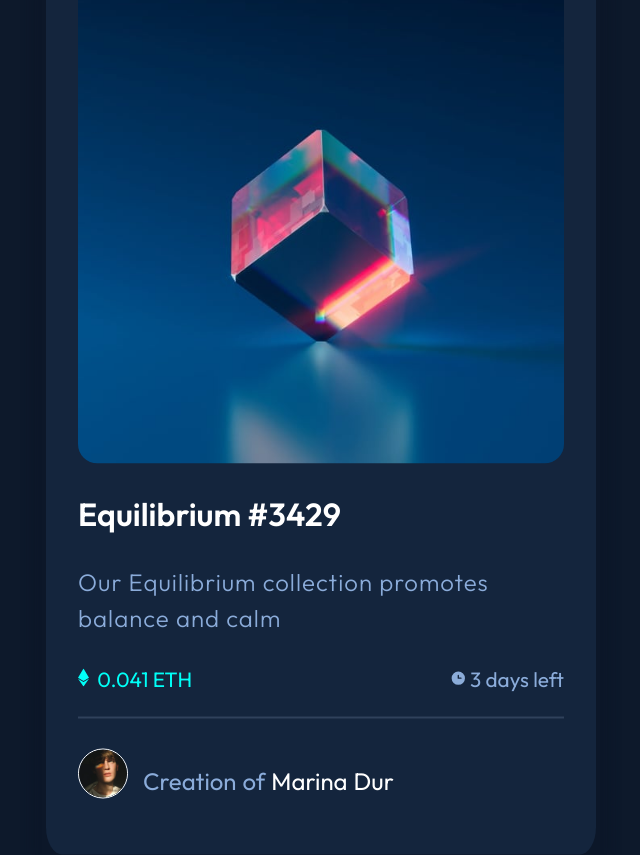
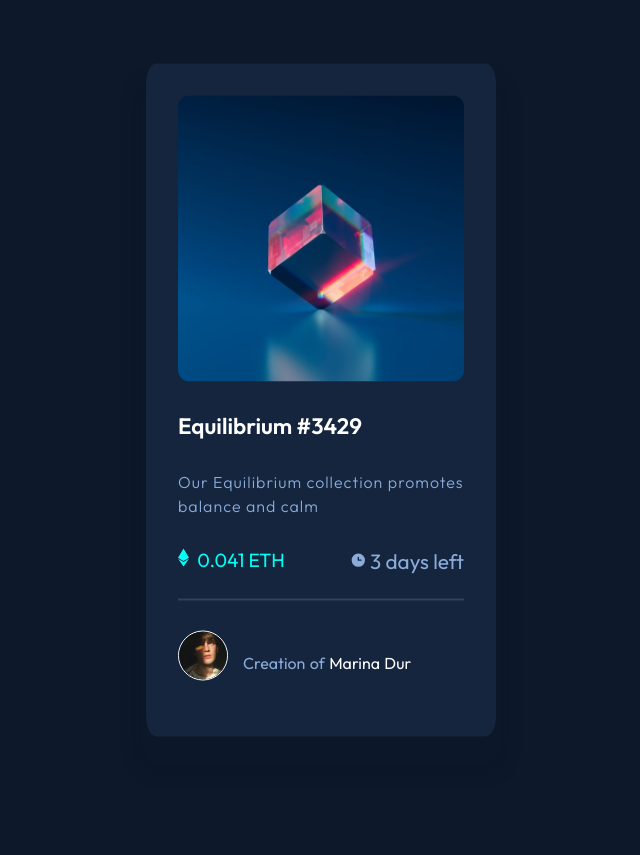
Before and after one commit to MarinaDur/nft-card-flexbox, a plain HTML site: page index.html in a window 1280 px wide. Shown: the whole page, without its empty margins (319-959 px from the left). After the commit the page ends 800 px from the top, so only its background shows below. Drawn offline with Linux system fonts and the light colour scheme.

Commit message:
size changes

```diff
--- a/style.css
+++ b/style.css
@@ -45,7 +45,6 @@ Card and Image
   border-radius: 3%;
   box-shadow: 0 25px 10px 15px #0c1729;
   padding: 2rem;
-  max-width: 300px;
 }
 
 .image-con {
@@ -94,13 +93,13 @@ Card and Image
 }
 @media screen and (min-width: 700px) {
   .card {
-    max-width: 400px;
+    max-width: 300px;
   }
 }
 
 @media screen and (min-width: 1100px) {
   .card {
-    max-width: 550px;
+    max-width: 350px;
   }
 }
 
@@ -130,7 +129,7 @@ h1 {
 
 @media screen and (min-width: 700px) {
   h1 {
-    font-size: 1.8rem;
+    font-size: 1.3rem;
   }
   .p-info {
     font-size: 1rem;
@@ -140,11 +139,11 @@ h1 {
 @media screen and (min-width: 1100px) {
   h1 {
     margin-top: 30px;
-    font-size: 2rem;
+    font-size: 1.4rem;
   }
   .p-info {
     margin-top: 30px;
-    font-size: 1.5rem;
+    font-size: 1rem;
   }
 }
 
@@ -166,13 +165,13 @@ ICONS
 
 .text-eth {
   color: var(--primery-cyan);
-  font-size: 0.8rem;
+  font-size: 1rem;
   margin-left: 5px;
 }
 
 @media screen and (min-width: 700px) {
   .text-eth {
-    font-size: 1.3rem;
+    font-size: 1.2rem;
     bottom: 30px;
   }
   .eq-icon {
@@ -185,9 +184,7 @@ ICONS
   .eth-days {
     margin-top: 30px;
   }
-  h1 {
-    font-size: 2rem;
-  }
+
   p {
     font-size: 1.5rem;
   }
@@ -256,6 +253,6 @@ hr {
   }
 
   .p-footer {
-    font-size: 1.5rem;
+    font-size: 1rem;
   }
 }
```
